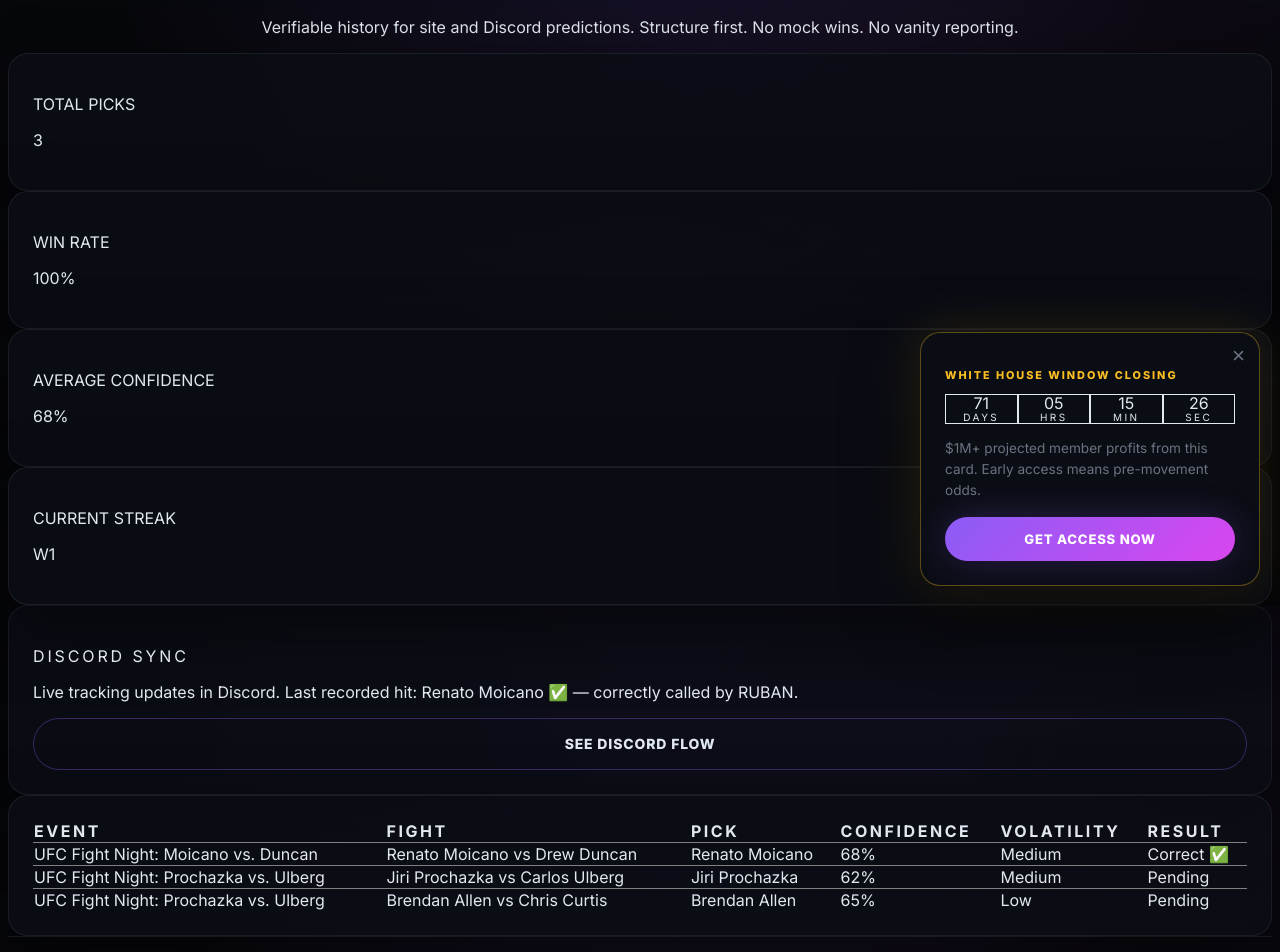
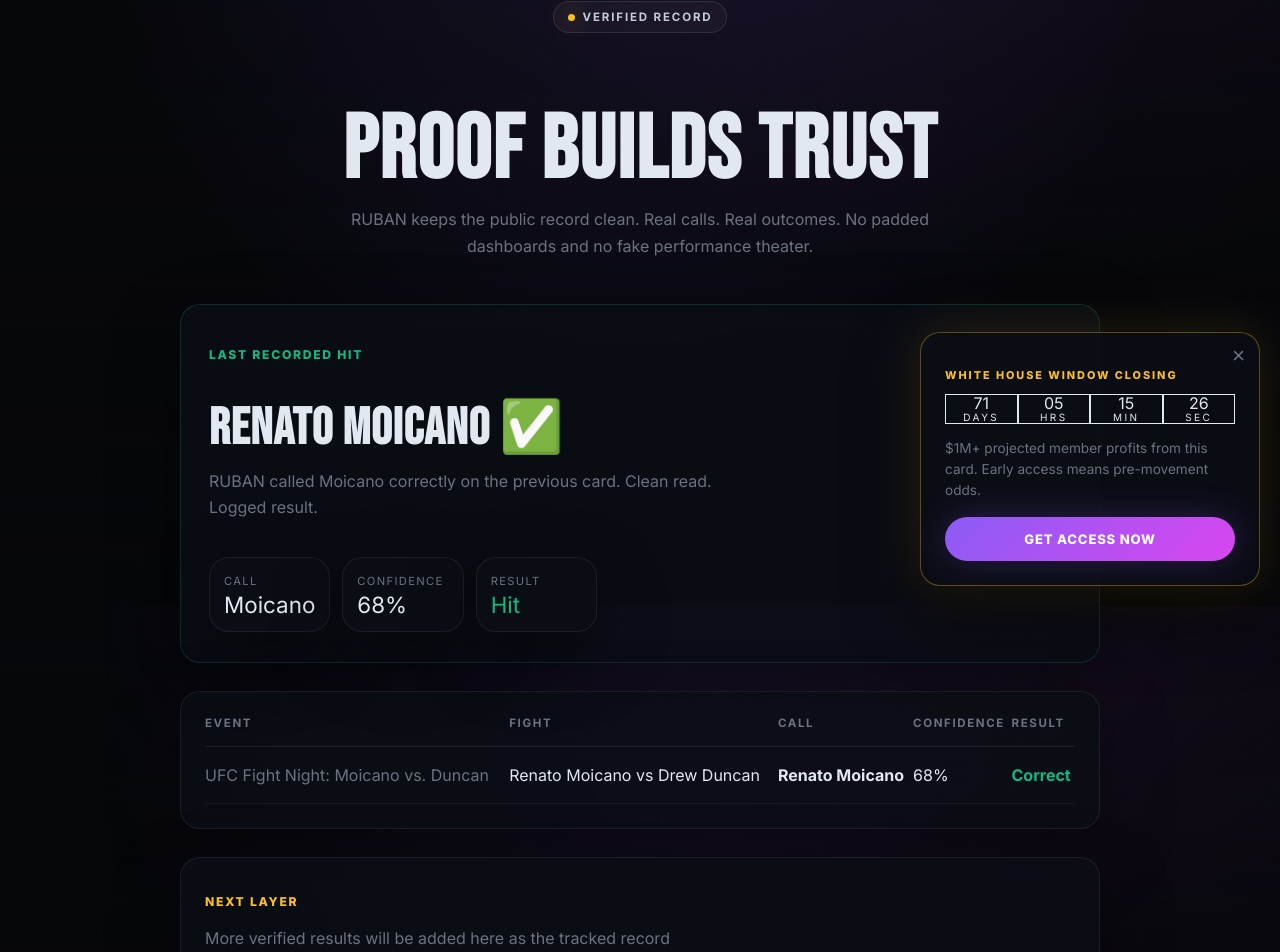
Before and after one commit to hi22609/UFC-Ruban, a Next.js app in the folder ruban-frontend/: page /track-record in a window 1280 px wide. Shown: the part 194-1146 px from the top of the page. Built offline with nearby package versions, Linux system fonts and the light colour scheme.

Commit message:
refine: make record page consumer-friendly and Moicano-led

```diff
--- a/ruban-frontend/app/track-record/page.tsx
+++ b/ruban-frontend/app/track-record/page.tsx
@@ -1,66 +1,123 @@
 import Link from 'next/link';
 
-const ledgerRows = [
-  { event: 'UFC Fight Night: Moicano vs. Duncan', fight: 'Renato Moicano vs Drew Duncan', pick: 'Renato Moicano', confidence: 68, volatility: 'Medium', result: 'Correct ✅' },
-  { event: 'UFC Fight Night: Prochazka vs. Ulberg', fight: 'Jiri Prochazka vs Carlos Ulberg', pick: 'Jiri Prochazka', confidence: 62, volatility: 'Medium', result: 'Pending' },
-  { event: 'UFC Fight Night: Prochazka vs. Ulberg', fight: 'Brendan Allen vs Chris Curtis', pick: 'Brendan Allen', confidence: 65, volatility: 'Low', result: 'Pending' },
+const recordRows = [
+  {
+    event: 'UFC Fight Night: Moicano vs. Duncan',
+    fight: 'Renato Moicano vs Drew Duncan',
+    call: 'Renato Moicano',
+    confidence: 68,
+    result: 'Correct',
+    note: 'Main-event read landed. Correctly called by RUBAN.',
+  },
 ];
 
 export default function TrackRecordPage() {
   return (
-    <div className="min-h-screen py-24 px-4">
-      <div className="max-w-6xl mx-auto">
-        <div className="text-center mb-12">
-          <div className="inline-block mb-4 px-4 py-2 bg-accent/10 border border-accent/30 rounded-full text-accent text-sm font-bold uppercase tracking-wider">
-            The Ledger
+    <div style={{ minHeight: '100vh', padding: '88px 0 96px' }}>
+      <div className="wrap">
+        <div style={{ maxWidth: 760, margin: '0 auto 44px', textAlign: 'center' }}>
+          <div className="eyebrow" style={{ marginBottom: 18, display: 'inline-flex' }}>
+            <span className="eyebrow-dot" />
+            Verified Record
           </div>
-          <h1 className="text-5xl md:text-6xl font-extrabold mb-5">TRACK RECORD</h1>
-          <p className="text-xl text-muted max-w-3xl mx-auto">
-            Verifiable history for site and Discord predictions. Structure first. No mock wins. No vanity reporting.
+          <h1 style={{ fontSize: 'clamp(3.2rem, 7vw, 5.6rem)', lineHeight: 0.9, marginBottom: 14 }}>
+            Proof Builds Trust
+          </h1>
+          <p
+            style={{
+              color: 'var(--muted)',
+              fontFamily: 'Inter, sans-serif',
+              fontSize: '1rem',
+              lineHeight: 1.7,
+              maxWidth: 640,
+              margin: '0 auto',
+            }}
+          >
+            RUBAN keeps the public record clean. Real calls. Real outcomes. No padded dashboards and no fake performance theater.
           </p>
         </div>
 
-        <div className="grid md:grid-cols-4 gap-4 mb-10">
-          <div className="card"><p className="text-xs uppercase tracking-wider text-muted mb-2">Total Picks</p><p className="text-3xl font-extrabold">3</p></div>
-          <div className="card"><p className="text-xs uppercase tracking-wider text-muted mb-2">Win Rate</p><p className="text-3xl font-extrabold">100%</p></div>
-          <div className="card"><p className="text-xs uppercase tracking-wider text-muted mb-2">Average Confidence</p><p className="text-3xl font-extrabold">68%</p></div>
-          <div className="card"><p className="text-xs uppercase tracking-wider text-muted mb-2">Current Streak</p><p className="text-3xl font-extrabold">W1</p></div>
+        <div
+          className="card"
+          style={{
+            maxWidth: 920,
+            margin: '0 auto 28px',
+            border: '1px solid rgba(16,185,129,0.2)',
+            padding: '30px 28px',
+          }}
+        >
+          <div style={{ display: 'flex', justifyContent: 'space-between', gap: 20, flexWrap: 'wrap', alignItems: 'center' }}>
+            <div>
+              <p style={{ color: 'var(--green)', fontSize: '0.76rem', fontWeight: 800, letterSpacing: '0.14em', textTransform: 'uppercase', fontFamily: 'Inter, sans-serif', marginBottom: 8 }}>
+                Last Recorded Hit
+              </p>
+              <h2 style={{ fontSize: 'clamp(2rem, 4vw, 3.2rem)', lineHeight: 0.92, marginBottom: 10 }}>
+                Renato Moicano ✅
+              </h2>
+              <p style={{ color: 'var(--muted)', fontFamily: 'Inter, sans-serif', lineHeight: 1.65, maxWidth: 520 }}>
+                RUBAN called Moicano correctly on the previous card. Clean read. Logged result.
+              </p>
+            </div>
+            <div style={{ display: 'grid', gridTemplateColumns: 'repeat(3, minmax(110px, 1fr))', gap: 12, minWidth: 'min(100%, 360px)' }}>
+              <div className="card" style={{ padding: '16px 14px' }}>
+                <div style={{ fontSize: '0.7rem', color: 'var(--muted)', textTransform: 'uppercase', letterSpacing: '0.12em', fontFamily: 'Inter, sans-serif', marginBottom: 6 }}>Call</div>
+                <div style={{ fontSize: '1.4rem', lineHeight: 0.95 }}>Moicano</div>
+              </div>
+              <div className="card" style={{ padding: '16px 14px' }}>
+                <div style={{ fontSize: '0.7rem', color: 'var(--muted)', textTransform: 'uppercase', letterSpacing: '0.12em', fontFamily: 'Inter, sans-serif', marginBottom: 6 }}>Confidence</div>
+                <div style={{ fontSize: '1.4rem', lineHeight: 0.95 }}>68%</div>
+              </div>
+              <div className="card" style={{ padding: '16px 14px' }}>
+                <div style={{ fontSize: '0.7rem', color: 'var(--muted)', textTransform: 'uppercase', letterSpacing: '0.12em', fontFamily: 'Inter, sans-serif', marginBottom: 6 }}>Result</div>
+                <div style={{ fontSize: '1.4rem', lineHeight: 0.95, color: 'var(--green)' }}>Hit</div>
+              </div>
+            </div>
+          </div>
         </div>
 
-        <div className="card mb-8 flex flex-col md:flex-row md:items-center md:justify-between gap-4">
-          <div>
-            <p className="text-sm font-bold uppercase tracking-[0.18em] text-gold mb-2">Discord Sync</p>
-            <p className="text-muted">Live tracking updates in Discord. Last recorded hit: Renato Moicano ✅ — correctly called by RUBAN.</p>
-          </div>
-          <Link href="/discord" className="btn-secondary text-center">See Discord Flow</Link>
-        </div>
-
-        <div className="card overflow-x-auto">
-          <table className="w-full min-w-[760px] text-left border-collapse">
+        <div className="card" style={{ maxWidth: 920, margin: '0 auto 28px', overflowX: 'auto' }}>
+          <table style={{ width: '100%', minWidth: 720, borderCollapse: 'collapse', fontFamily: 'Inter, sans-serif' }}>
             <thead>
-              <tr className="border-b border-white/10 text-xs uppercase tracking-[0.16em] text-muted">
-                <th className="py-4 pr-4">Event</th>
-                <th className="py-4 pr-4">Fight</th>
-                <th className="py-4 pr-4">Pick</th>
-                <th className="py-4 pr-4">Confidence</th>
-                <th className="py-4 pr-4">Volatility</th>
-                <th className="py-4">Result</th>
+              <tr style={{ borderBottom: '1px solid var(--line)', color: 'var(--muted)', fontSize: '0.72rem', textTransform: 'uppercase', letterSpacing: '0.14em' }}>
+                <th style={{ padding: '0 0 16px', textAlign: 'left' }}>Event</th>
+                <th style={{ padding: '0 0 16px', textAlign: 'left' }}>Fight</th>
+                <th style={{ padding: '0 0 16px', textAlign: 'left' }}>Call</th>
+                <th style={{ padding: '0 0 16px', textAlign: 'left' }}>Confidence</th>
+                <th style={{ padding: '0 0 16px', textAlign: 'left' }}>Result</th>
               </tr>
             </thead>
             <tbody>
-              {ledgerRows.map((row, i) => (
-                <tr key={i} className="border-b border-white/5 last:border-0 text-sm text-white/90">
-                  <td className="py-4 pr-4">{row.event}</td>
-                  <td className="py-4 pr-4">{row.fight}</td>
-                  <td className="py-4 pr-4 font-semibold">{row.pick}</td>
-                  <td className="py-4 pr-4">{row.confidence ? `${row.confidence}%` : '—'}</td>
-                  <td className="py-4 pr-4">{row.volatility}</td>
-                  <td className="py-4">{row.result}</td>
+              {recordRows.map((row) => (
+                <tr key={row.fight} style={{ borderBottom: '1px solid rgba(255,255,255,0.05)' }}>
+                  <td style={{ padding: '18px 0', color: 'var(--muted)' }}>{row.event}</td>
+                  <td style={{ padding: '18px 0', color: 'var(--text)' }}>{row.fight}</td>
+                  <td style={{ padding: '18px 0', fontWeight: 700 }}>{row.call}</td>
+                  <td style={{ padding: '18px 0' }}>{row.confidence}%</td>
+                  <td style={{ padding: '18px 0', color: 'var(--green)', fontWeight: 700 }}>{row.result}</td>
                 </tr>
               ))}
             </tbody>
           </table>
         </div>
+
+        <div className="card" style={{ maxWidth: 920, margin: '0 auto', display: 'flex', justifyContent: 'space-between', alignItems: 'center', gap: 20, flexWrap: 'wrap' }}>
+          <div>
+            <p style={{ color: 'var(--gold)', fontSize: '0.76rem', fontWeight: 800, letterSpacing: '0.14em', textTransform: 'uppercase', fontFamily: 'Inter, sans-serif', marginBottom: 8 }}>
+              Next Layer
+            </p>
+            <p style={{ color: 'var(--muted)', fontFamily: 'Inter, sans-serif', lineHeight: 1.65, maxWidth: 520 }}>
+              More verified results will be added here as the tracked record grows. Current fight-week reads stay inside Discord.
+            </p>
+          </div>
+          <div style={{ display: 'flex', gap: 12, flexWrap: 'wrap' }}>
+            <Link href="https://discord.gg/yymtuNQwqC" target="_blank" className="btn-secondary">
+              Join Discord
+            </Link>
+            <Link href="/pricing" className="btn-primary">
+              Get Access
+            </Link>
+          </div>
+        </div>
       </div>
     </div>
   );
```
